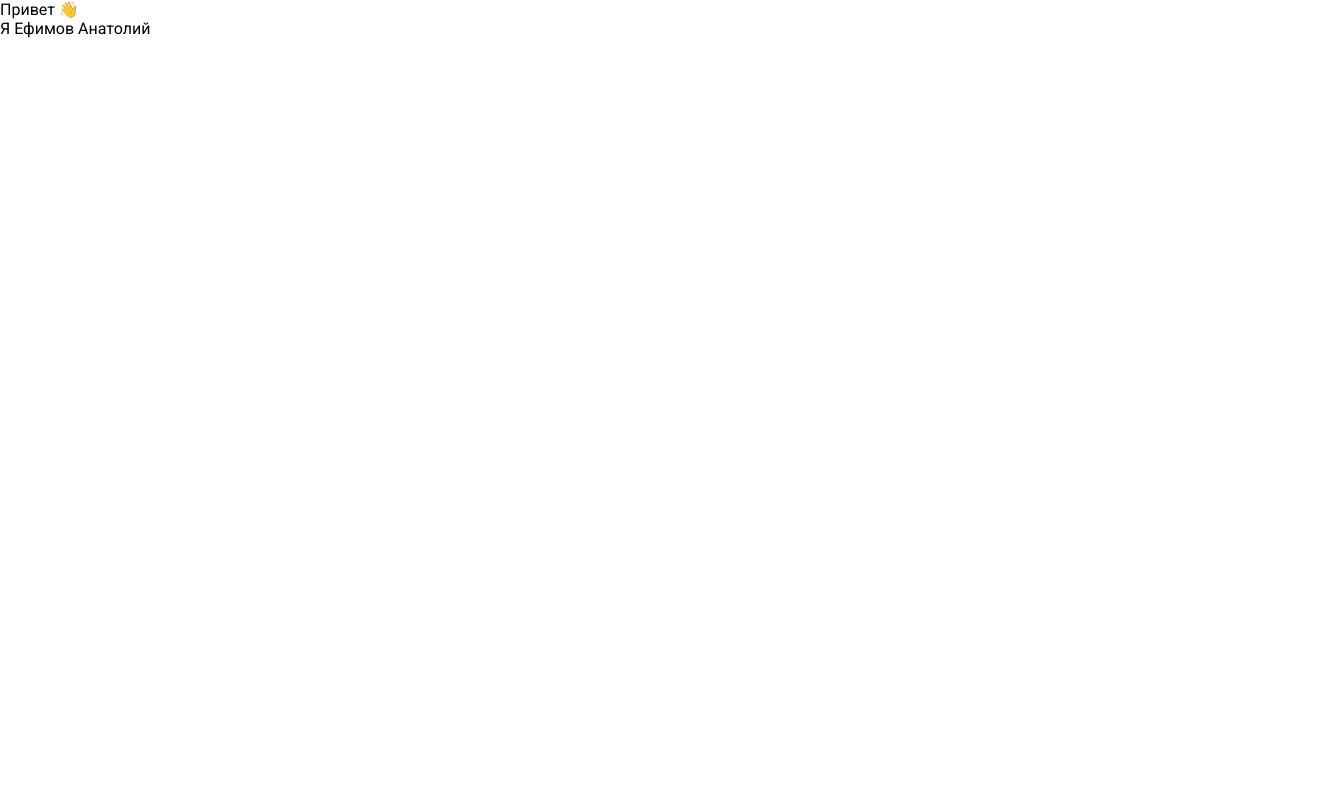
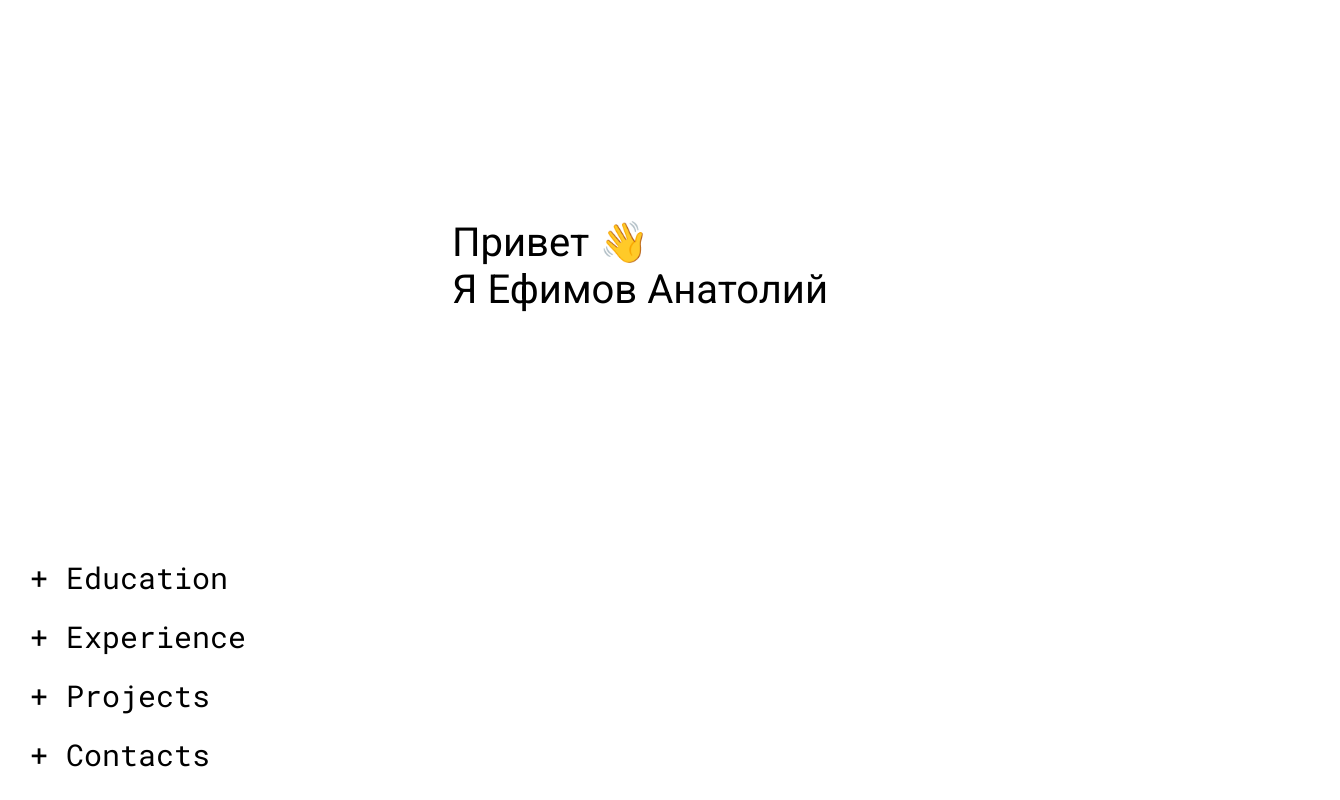
Before and after one commit to anatolyefimov/personal-page, a website built with webpack: page src/index.html in a window 1280 px wide. Shown: the whole page, 1340 px wide, since content can reach past the window. Built offline with nearby package versions, Linux system fonts and the light colour scheme.

Commit message:
Layout added

```diff
--- a/package.json
+++ b/package.json
@@ -14,7 +14,9 @@
   "license": "ISC",
   "devDependencies": {
     "clean-webpack-plugin": "^3.0.0",
+    "copy-webpack-plugin": "^5.1.1",
     "css-loader": "^3.4.2",
+    "file-loader": "^6.0.0",
     "gh-pages": "^2.2.0",
     "html-webpack-plugin": "^4.0.4",
     "less-loader": "^5.0.0",
--- a/src/index.html
+++ b/src/index.html
@@ -3,29 +3,31 @@
     <head>
         <title>Anatoly Efimov</title>
         <link href="https://fonts.googleapis.com/css?family=Roboto&display=swap" rel="stylesheet">
+        <link href="https://fonts.googleapis.com/css?family=Roboto+Mono&display=swap" rel="stylesheet">
         <meta name="viewport" content="width=device-width, initial-scale=1.0">
     </head>
     <body>
         <div id='root'>
-            <div class="carousel">
-                <div class="carousel__item">
-                    <span style='text-align: center;'>
-                        Привет  &#128075; <br>
+            <div class="greeting">
+                    <span class="greeting__text greeting__text_disable">
+                        Привет  &#128075; <br/>
                         Я Ефимов Анатолий
                     </span>
-                </div>
-                <div class="carousel__item">
-                    <span style='text-align: center;'>
-                        Второй Слаййд
-                    </span>
-                </div>
-                <div class="carousel__item">
-                    <span style="text-align: center;">
-                        Трейтий слайд
-                    </span>
-                </div>
             </div>
-            <nav class="navigation"></nav>
+            <ul class="info">
+                <li class='info__item'>
+                    Education
+                </li>
+                <li class='info__item'>
+                    Experience
+                </li>
+                <li class='info__item'>
+                    Projects
+                </li>
+                <li class='info__item'>
+                    Contacts
+                </li>
+            </ul>
         </div>
     </body>
 </html>
--- /dev/null
+++ b/src/index.js
@@ -0,0 +1,8 @@
+let $greeting = document.querySelector('.greeting__text');
+$greeting.classList.toggle('greeting__text_disable')
+
+let $infoItems = document.querySelectorAll('.info__item')
+
+for (let $infoItem of $infoItems) {
+    $infoItem.addEventListener('click', () => $infoItem.classList.toggle('info__item_picked'));
+}
--- a/src/style.less
+++ b/src/style.less
@@ -13,26 +13,52 @@ body {
     flex-direction: column;
 }
 
-.carousel {
+.greeting {
     flex-grow: 1;
-    display: flex;
-    overflow-x: scroll;
-    scroll-snap-type: x mandatory;
-    &__item {
-        width: 100%;
-        flex-shrink: 0;
-        scroll-snap-align: start;
-    }
-}
-
-.navigation {
-    height: 30px;
-    width: 100%;
-}
-
-.greeting {
     display: flex;
     justify-content: center;
     align-items: center;
     font-size: 40px;
+
+    &__text {
+
+        transition-duration: 1s;
+        &_disable {
+            opacity: 0;
+            margin-left: -40px;
+        }
+    }
 }
+
+.info {
+    padding: 0;
+    &__item {
+        width: 100%;
+        list-style-type: none;
+        font-size: 30px;
+        margin: 0;
+        padding: 10px 30px 10px;
+        font-family: 'Roboto Mono', monospace;
+        transition-duration: 0.3s;
+        cursor: pointer;
+
+        &_picked {
+            background-color: black;
+            color:white;
+        }
+
+        &_picked::before{
+            transform: rotate(45deg);
+        }
+
+        &::before {
+            content: '+';
+            display: inline-block;
+            transition: 0.3s;
+        }
+        &:hover {
+            background-color: black;
+            color:white;
+        }
+    }
+}
--- a/webpack.config.js
+++ b/webpack.config.js
@@ -1,6 +1,7 @@
 const HtmlWebpackPlugin = require('html-webpack-plugin');
 const MiniCssExtractPlugin = require('mini-css-extract-plugin');
 const { CleanWebpackPlugin } = require('clean-webpack-plugin');
+const CopyPlugin = require('copy-webpack-plugin');
 
 module.exports = {
     mode: 'development',
@@ -9,8 +10,12 @@ module.exports = {
         rules: [
             {
                 test: /\.less$/i,
-                use: [MiniCssExtractPlugin.loader, 'css-loader', 'less-loader']
-            }
+                use: [
+                    MiniCssExtractPlugin.loader,
+                    'css-loader',
+                    'less-loader'
+                ]
+            },
         ]
     },
     devtool: 'inline-source-map',
@@ -18,10 +23,18 @@ module.exports = {
         contentBase: './dist',
     },
     plugins: [
+        // new CopyPlugin([
+        //     {
+        //         from: 'src/assets',
+        //         to: 'assets',
+        //         force: true
+        //     }
+        // ]),
         new CleanWebpackPlugin(),
         new MiniCssExtractPlugin(),
         new HtmlWebpackPlugin({
             template: './src/index.html'
         }),
     ],
+
 };
```
Also changed, not shown: 1 other file.
